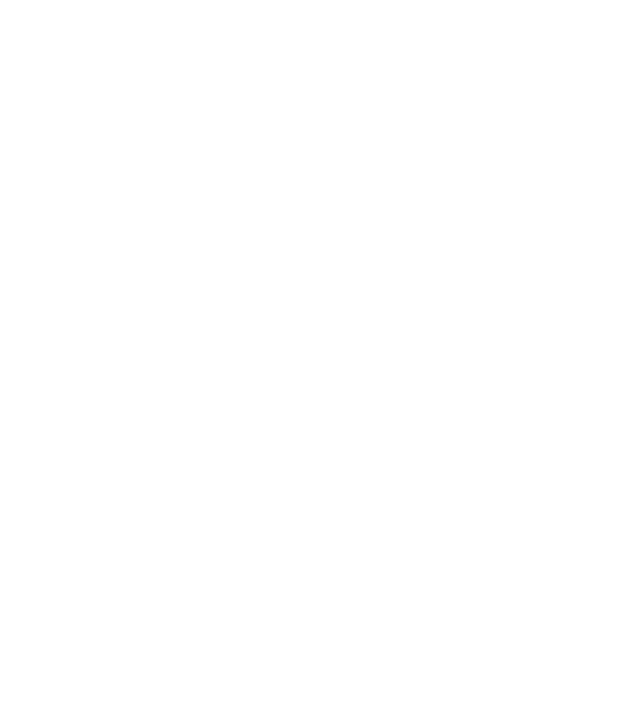
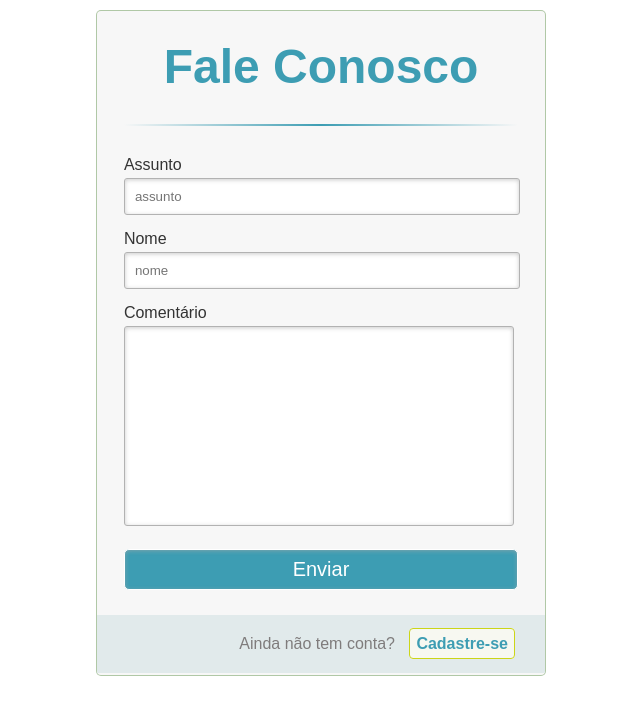
Before and after one commit to StayCalmFIAP/CheckPoint3, a plain HTML site: page Paginas/faleconosco.html in a window 1280 px wide. Shown: the whole page, without its empty margins (320-960 px from the left). Drawn offline with Linux system fonts and the light colour scheme.

Commit message:
Desenvolvimento do css e html da página faleconosco

```diff
--- /dev/null
+++ b/Paginas/css/faleconosco.css
@@ -0,0 +1,131 @@
+/* CSS reset */
+*, *:before, *:after {
+    margin:0;
+    padding:0;
+    font-family: Arial,sans-serif;
+  }
+
+  body {
+    margin: 10px;
+  }
+
+  /* container que contem o formulário login */
+  .container {
+    width: 35%;
+    margin: 0px auto;
+    position: relative;
+  }
+
+  #fale {
+    position: absolute;
+    top: 10px;
+    width: 88%;
+    padding: 18px 6% 60px 6%;
+    margin: 0 0 35px 0;
+    background: rgb(247, 247, 247);
+    border: 1px solid rgba(159, 189, 147, 0.8);
+    box-shadow: 5px;
+    border-radius: 5px;
+  }
+
+  /* formatando o cabeçalho do formulário */
+  h1 {
+    font-size: 48px;
+    color: #3d9db3;
+    padding: 10px 0;
+    font-family: Arial,sans-serif;
+    font-weight: bold;
+    text-align: center;
+    padding-bottom: 30px;
+  }
+  h1:after {
+    display: block;
+    width: 100%;
+    height: 2px;
+    margin-top: 10px;
+  }
+  hr {
+    border: 0;
+    height: 2px;
+    background-image: linear-gradient(to right, transparent, #3d9db3, transparent);
+    margin-bottom: 30px;
+  }
+
+  div {
+    margin-bottom:15px;
+  }
+
+  label {
+    color: #333;
+    position: relative;
+  }
+
+  /*estilo do botão checkbox */
+  input:not([type="checkbox"]) {
+    width: 95%;
+    margin-top: 4px;
+    padding: 10px;
+    border: 1px solid #b2b2b2;
+    border-radius: 3px;
+    box-shadow: 0px 1px 4px 0px rgba(168, 168, 168, 0.6) inset;
+  }
+
+  /*estilo do botão submit */
+  input[type="submit"] {
+    width: 100%;
+    cursor: pointer;
+    background: #3d9db3;
+    padding: 8px 5px;
+    color: #fff;
+    font-size: 20px;
+    border: 1px solid #fff;
+    margin-bottom: 10px;
+    border-radius: 5px;
+    resize:none
+  }
+
+  /*marcando os links para mudar de um formulário para outro */
+  .link {
+    position: absolute;
+    background: #e1eaeb;
+    color: #7f7c7c;
+    width: 100%;
+    left:0%;
+    right: 0%;
+    box-sizing: border-box;
+    padding: 20px 30px;
+    font-size: 16px;
+    text-align: right;
+  }
+  .link a {
+    font-weight: bold;
+    background: #f7f8f1;
+    width: 100%;
+    padding: 6px;
+    color: #3d9db3;
+    margin-left: 10px;
+    border: 1px solid #cbd518;
+    border-radius: 4px;
+    text-decoration: none;
+  }
+  .link a:hover {
+    color: #39bfd7;
+    background: #f7f7f7;
+    width: 100%;
+    border: 1px solid #4ab3c6;
+  }
+
+  textarea {
+    height: 200px;
+    box-sizing: border-box;
+    background-color: #fff;
+    font-size: 16px;
+    resize: none;
+
+    width: 99%;
+    margin-top: 4px;
+    padding: 10px;
+    border: 1px solid #b2b2b2;
+    border-radius: 3px;
+    box-shadow: 0px 1px 4px 0px rgba(168, 168, 168, 0.6) inset;
+  }
--- a/Paginas/faleconosco.html
+++ b/Paginas/faleconosco.html
@@ -0,0 +1,50 @@
+<!DOCTYPE html>
+<html lang="pt-br">
+
+<head>
+    <meta charset="UTF-8">
+    <meta http-equiv="X-UA-Compatible" content="IE=edge">
+    <meta name="viewport" content="width=device-width, initial-scale=1.0">
+    <meta name="author" content="Gustavo Carneiro">
+    <title>FaleConosco</title>
+    <link rel="stylesheet" href="./css/faleconosco.css" type="text/css">
+</head>
+
+
+<body class="container">
+
+    <div id="fale">
+        <form action="tabela.html" method="GET">
+            <h1>Fale Conosco</h1>
+            <hr>
+            <div>
+                <label for="idtxtAssunto">Assunto</label><br>
+                <input type="text" name="txtAssunto" id="idtxtAssunto" placeholder="assunto" oninvalid="setCustomValidity('É obrigatório o preenchimento deste campo.')"
+                pattern="[a-zA-Z]+" required>
+            </div>
+
+            <div>
+                <label for="idtxtNome">Nome</label><br>
+                <input type="text" name="txtNome" id="idtxtNome" placeholder="nome" oninvalid="setCustomValidity('É obrigatório o preenchimento deste campo.')"
+                pattern="[a-zA-Z]+" required>
+            </div>
+
+
+            <div>
+                <label for="idtxtComentario">Comentário</label><br>
+                <textarea type="text" name="txtComentário" id="idtxtComentário" oninvalid="setCustomValidity('É obrigatório o preenchimento deste campo.')" pattern="[a-zA-Z]+" required></textarea>
+            </div>
+
+            <div>
+                <input type="submit" value="Enviar" />
+            </div>
+
+            <div class="link">
+                Ainda não tem conta?
+                <a href="./novocadastrologin.html">Cadastre-se</a>
+            </div>
+        </form>
+
+    </div>
+</body>
+</html>
```
Also changed, not shown: Paginas/css/index.css (indentation only).
